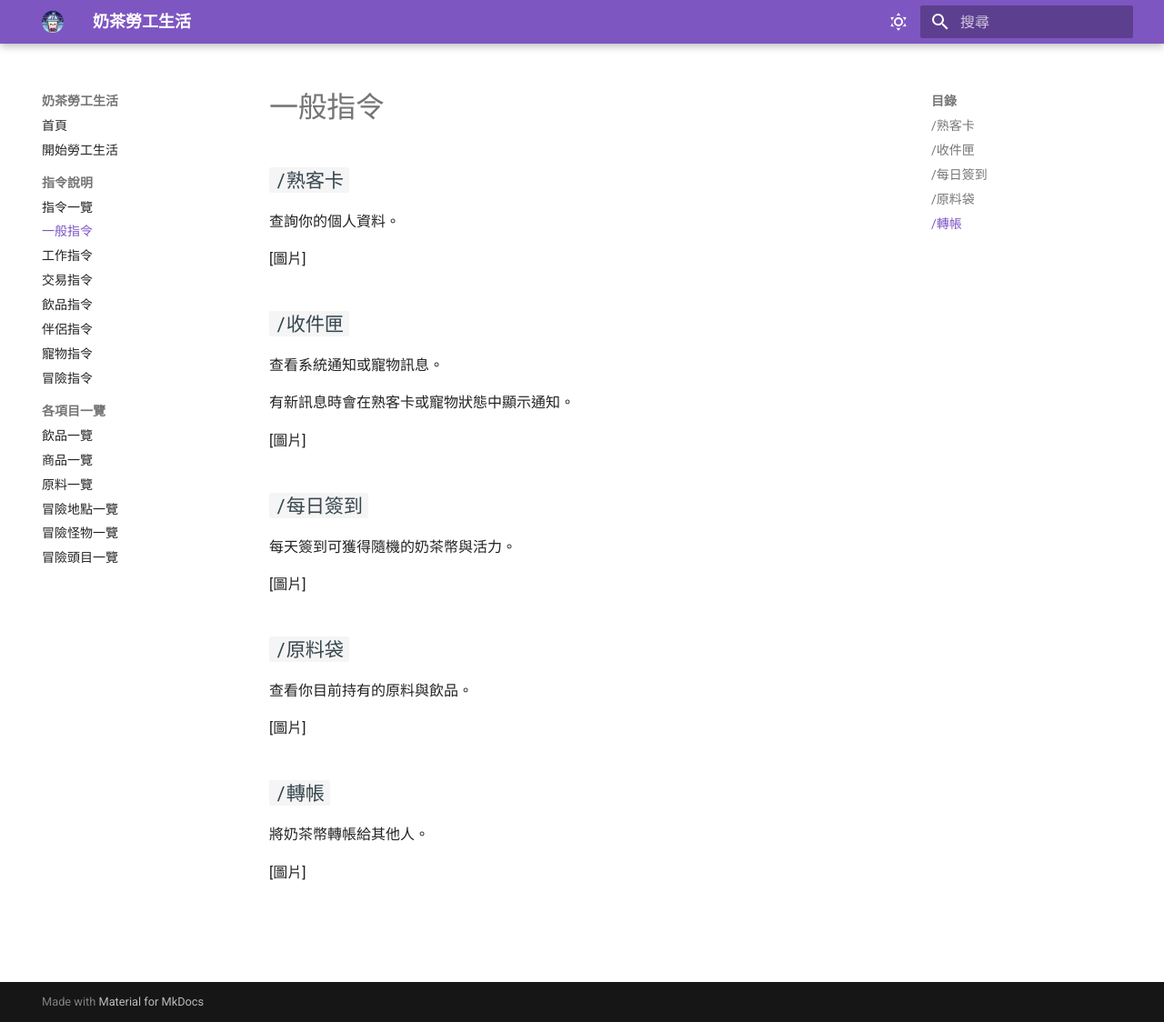
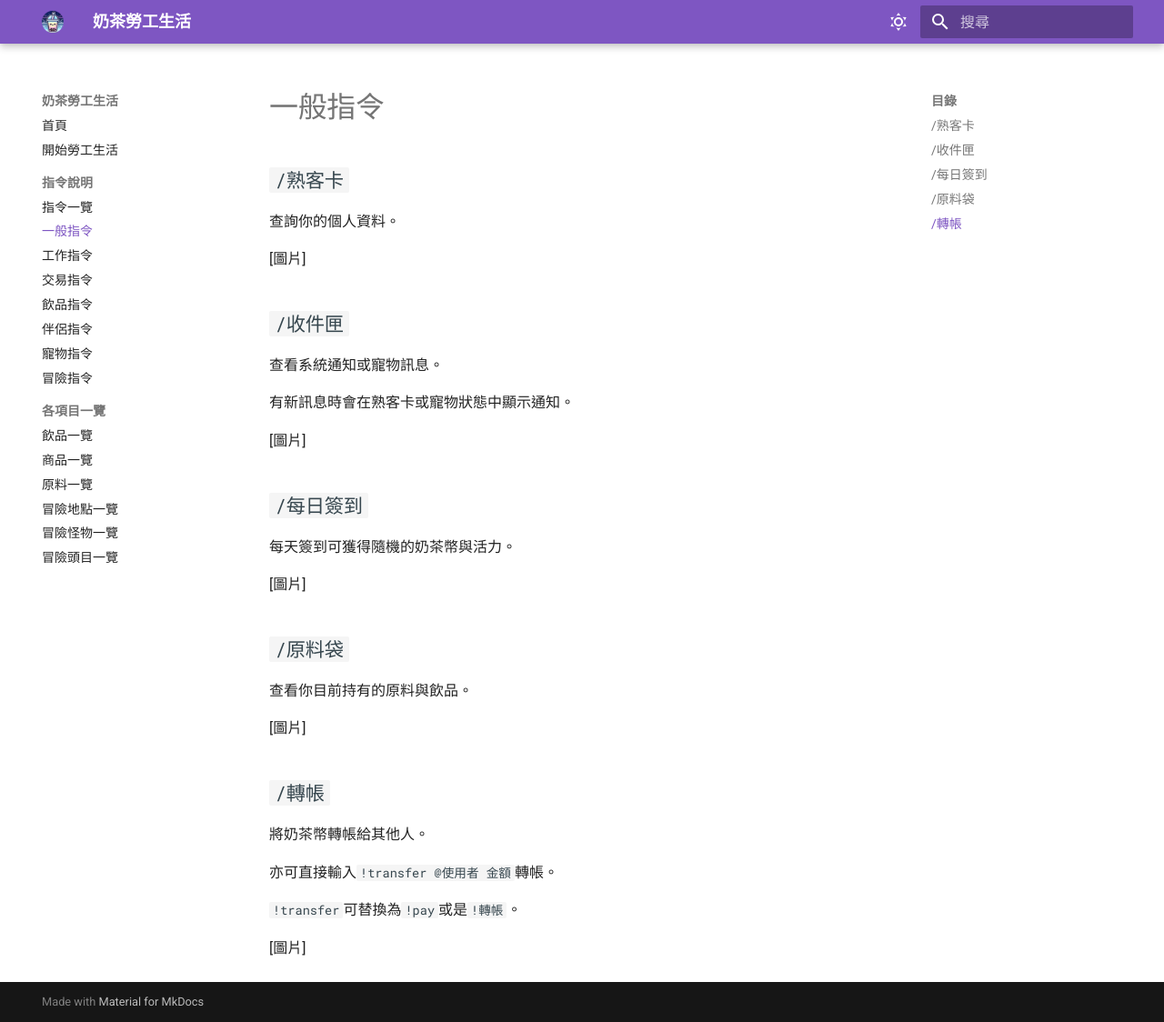
Before and after one commit to Chocochocococo/milktea-workerlife-wiki, an MkDocs documentation site: the page built from docs/command/commandfornormal.md, in a window 1280 px wide and 1124 px high. Shown: the whole window at 91% size. Built offline with MkDocs 1.6.1 and Material for MkDocs 9.7.7, drawn with Linux system fonts in a browser that asks for light colours.

Commit message:
Update commandfornormal.md

```diff
--- a/docs/command/commandfornormal.md
+++ b/docs/command/commandfornormal.md
@@ -23,4 +23,8 @@
 ## `/轉帳`
 將奶茶幣轉帳給其他人。
 
+亦可直接輸入`!transfer @使用者 金額`轉帳。
+
+`!transfer`可替換為`!pay`或是`!轉帳`。
+
 [圖片]
```
